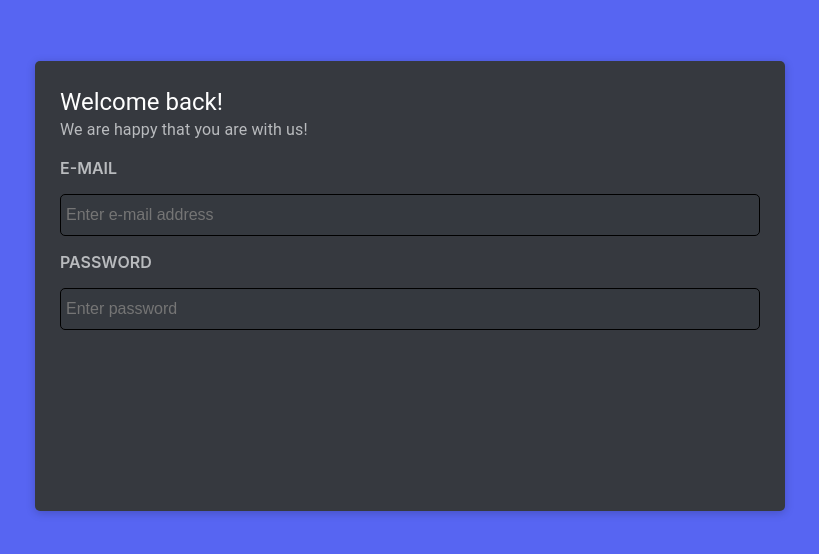
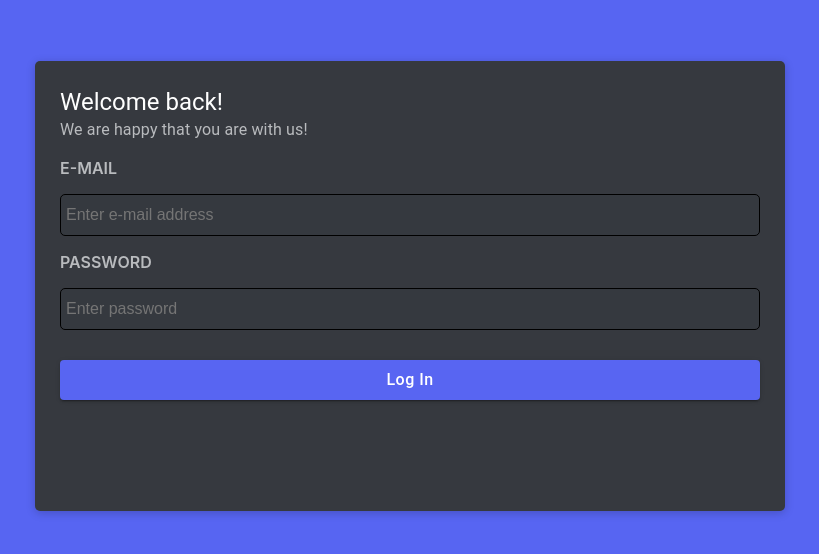
Before and after one commit to maxts0gt/video-chat-app, a React (Create React App) app in the folder frontend/: page /login in a window 1280 px wide. Shown: the part 114-668 px from the top of the page, without its empty margins (230-1049 px from the left). Built offline with nearby package versions, Linux system fonts and the light colour scheme.

Commit message:
add custom button

```diff
--- a/frontend/src/authPages/LoginPage/LoginPage.js
+++ b/frontend/src/authPages/LoginPage/LoginPage.js
@@ -1,11 +1,17 @@
 import React, { useState } from "react";
 import AuthBox from "../../shared/components/AuthBox";
+import LoginPageFooter from "./LoginPageFooter";
 import LoginPageHeader from "./LoginPageHeader";
 import LoginPageInputs from "./LoginPageInputs";
 
 function LoginPage() {
   const [mail, setMail] = useState("");
   const [password, setPassword] = useState("");
+  const [isFormValid, setIsFormValid] = useState(false);
+
+  const handleLogin = () => {
+    console.log("Login in");
+  };
 
   return (
     <AuthBox>
@@ -16,6 +22,7 @@ function LoginPage() {
         password={password}
         setPassword={setPassword}
       />
+      <LoginPageFooter isFormValid={isFormValid} handleLogin={handleLogin} />
     </AuthBox>
   );
 }
--- /dev/null
+++ b/frontend/src/authPages/LoginPage/LoginPageFooter.js
@@ -0,0 +1,17 @@
+import React from "react";
+import CustomPrimaryButton from "../../shared/components/CustomPrimaryButton";
+
+const LoginPageFooter = ({ handleLogin, isFormValid }) => {
+  return (
+    <div>
+      <CustomPrimaryButton
+        label="Log In"
+        additionalStyles={{ marginTop: "30px", cursor: "pointer" }}
+        disabled={isFormValid}
+        onClick={handleLogin}
+      />
+    </div>
+  );
+};
+
+export default LoginPageFooter;
--- /dev/null
+++ b/frontend/src/shared/components/CustomPrimaryButton.js
@@ -0,0 +1,31 @@
+import React from "react";
+import Button from "@mui/material/Button";
+
+const CustomPrimaryButton = ({
+  label,
+  additionalStyles,
+  disabled,
+  onClick,
+}) => {
+  return (
+    <Button
+      variant="contained"
+      sx={{
+        bgcolor: "#5865F2",
+        color: "white",
+        textTransform: "none",
+        fontSize: "16px",
+        fontWeight: 500,
+        width: "100%",
+        height: "40px",
+      }}
+      style={additionalStyles ? additionalStyles : {}}
+      disabled={disabled}
+      onClick={onClick}
+    >
+      {label}
+    </Button>
+  );
+};
+
+export default CustomPrimaryButton;
```
